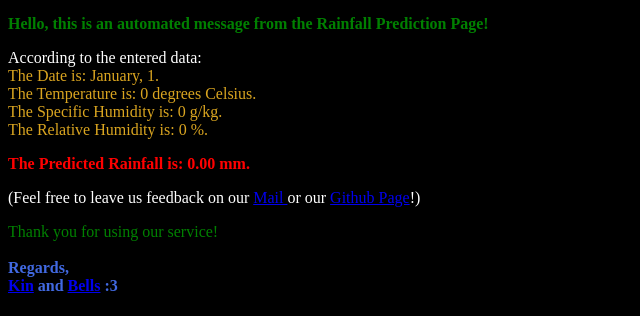
After one commit to PalakDwivedi02/RainSense, a Flask app: page /mail-content in a window 1280 px wide. The commit adds this page. Shown: the part 484-800 px from the top of the page, without its empty margins (0-640 px from the left). Run offline with Flask 2, Linux system fonts and the light colour scheme; parts of the project's set-up code (start-up, migrations or seed data) failed here and were passed over.

Commit message:
Added functionality

```diff
--- a/main.py
+++ b/main.py
@@ -39,7 +39,7 @@ def index():
     return render_template('index.html', menu=MENU, months=MONTHS)
 
 
-@app.route('/output', methods=['GET', 'POST'])
+@app.route('/prediction', methods=['GET', 'POST'])
 def webpage():
     global rainfall
     global month
@@ -55,7 +55,7 @@ def webpage():
     relhum = request.form.get("relhum", 0)
     rainfall = predict_rainfall(int(m), int(
         day), float(sphum), float(relhum), float(temp))
-    return render_template('output.html',
+    return render_template('prediction.html',
                            month=month,
                            day=day,
                            temp=temp,
@@ -64,23 +64,28 @@ def webpage():
                            rainfall=rainfall)
 
 
-@app.route('/mail')
+@app.route('/enter-mail')
 def ren_mail():
     if request.method == 'POST':
         return redirect(url_for('send_mail'))
-    return render_template('mail.html')
+    return render_template('askemail.html')
 
 
-@app.route('/Sent', methods=['GET', 'POST'])
+@app.route('/mail-Sent', methods=['GET', 'POST'])
 def send_mail():
-    email = request.form.get("remail", "")
+    email = request.form.get('remail', "")
     rnf_mail_alt(email, rainfall, month, day, temp, sphum, relhum)
-    return "Mail Sent!"
+    return render_template('mailsent.html')
 
 
-@app.route("/input")
+@app.route('/mail-content')
+def mail_content():
+    return render_template('mailcontent.html', rainfall=str(f'{rainfall:.2f}'), month=month, day=day, temp=temp, sphum=sphum, relhum=relhum)
+
+
+@app.route('/input')
 def greet():
-    return render_template("input.html")
+    return render_template('input.html')
 
 
 @app.route('/Kin')
--- a/templates/index.html
+++ b/templates/index.html
@@ -4,7 +4,7 @@
 
     <h2>Hello, Welcome to our Rainfall Prediction page!</h2>
     <br> <br>
-    <form action = "/output" method = "post">
+    <form action = "/prediction" method = "post">
         <!-- {% for item in menu %}
             <input type="radio" name="menu" value="{{ item }}"> {{ item }} <br>
         {% endfor %}
@@ -32,7 +32,7 @@
         Enter Relative Humidity:
         <input required autocomplete ="off" type="text" name="relhum" placeholder="Enter Relative Humidity">
         <br> <br>
-        <input type="submit" value="Go" name="data">
+        <input type="submit" style=" width: 400px; left: 250; top: 250;" value="Predict" name="data">
     </form>
 
 {% endblock %}
--- /dev/null
+++ b/templates/mailcontent.html
@@ -0,0 +1,53 @@
+<html>
+
+<head>
+    <div style="font-weight: 1000; color: white;"><u>Rainfall Prediction Result</u></div>
+</head>
+
+<body style="background-color: black;">
+    <br> <img src="https://i.imgur.com/PiZMOCp.png" width="36%" height="56%"
+        style="vertical-align:middle; align-items: center;">
+    <p style="color: green;">
+        <b>
+            Hello, this is an automated message from the Rainfall Prediction Page!
+        </b>
+    </p>
+    <p>
+    <div style="color: white">
+        According to the entered data: <br>
+    </div>
+    <div style="color: goldenrod; font-weight: 520;">
+        The Date is: {{month}}, {{day}}. <br>
+        The Temperature is: {{temp}} degrees Celsius. <br>
+        The Specific Humidity is: {{sphum}} g/kg. <br>
+        The Relative Humidity is: {{relhum}} %. <br>
+    </div>
+    </p>
+    <p style="color: red; font-weight: 750;">
+        The Predicted Rainfall is: {{rainfall}} mm.
+    </p>
+    <p style="color: white;">
+        (Feel free to leave us feedback on our
+        <a href="mailto:kg3479@srmist.edu.in,
+                    pd5619@srmist.edu.in?
+                    &cc=
+                    &bcc=
+                    &subject=Feedback for Rainfall Prediction Page
+                    &body=Add whatever suggestions or message you would like to send here"
+                    target="_blank">
+            Mail
+        </a> or our
+        <a href="https://github.com/PalakDwivedi02/Rainfall-Prediction-using-ML" target="_blank"> Github Page</a>!)
+    </p>
+    <p>
+    <div style="color: green;">
+        Thank you for using our service!
+        <div style="color: royalblue; font-weight: 750;"> <br>
+            Regards,<br>
+            <a href="https://www.linkedin.com/in/kinshuk-goel/" target="_blank">Kin</a> and <a
+                href="https://www.linkedin.com/in/palak-dwivedi-017437247/" target="_blank">Bells</a> :3
+        </div>
+        </p>
+</body>
+
+</html>
```
Also changed, not shown: modules/genmail.py (+22 -11 lines), templates/askemail.html (added, +10 -0 lines), templates/mail.html (deleted, +0 -10 lines), templates/mailsent.html (added, +9 -0 lines), templates/prediction.html (renamed from templates/output.html).
